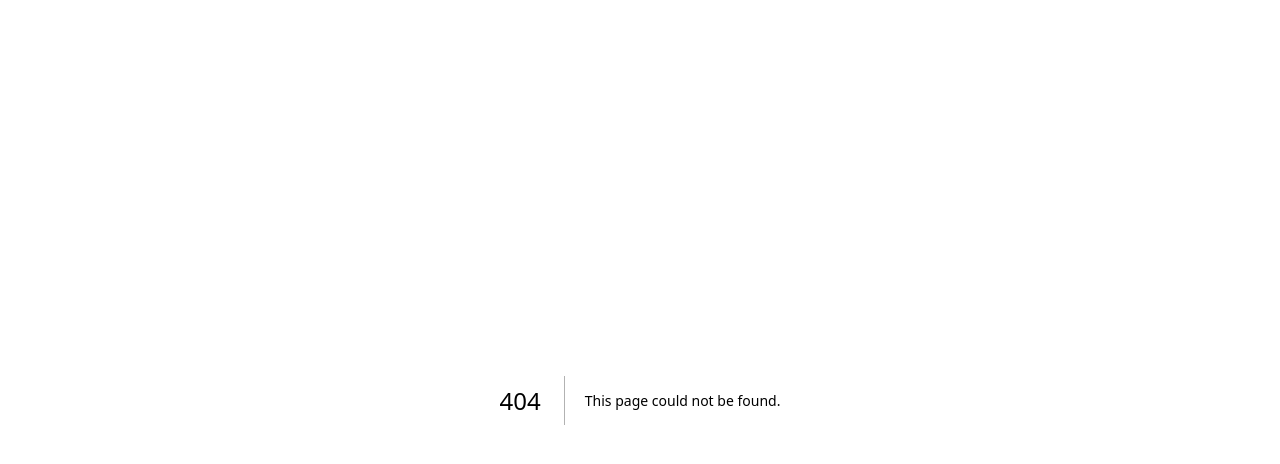
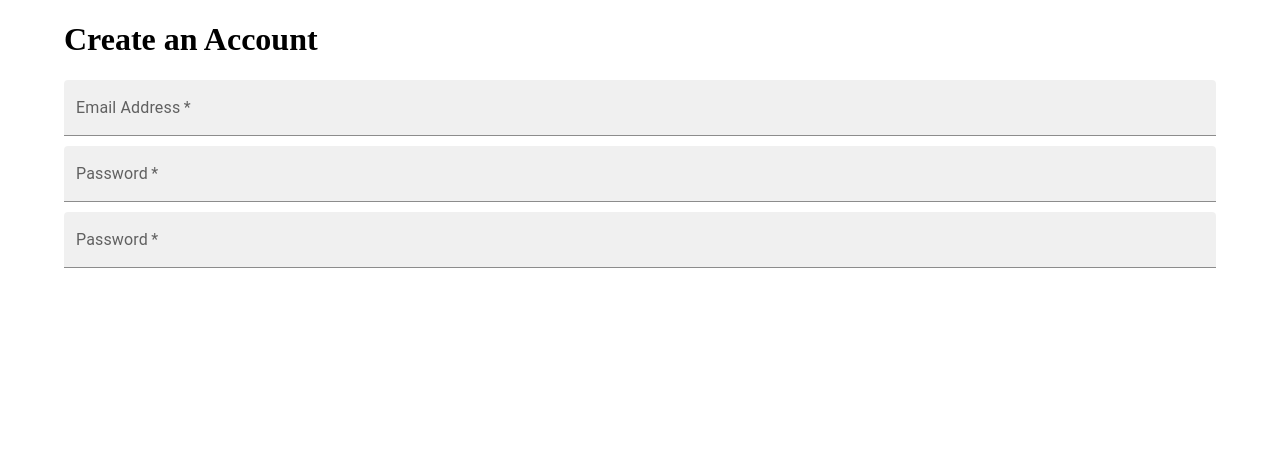
Before and after one commit to NerdyWithZainab/video-annotator, a Next.js app: page /create-account in a window 1280 px wide. Before the commit this address had no page. Shown: the top 464 px of the page. Built offline with nearby package versions, Linux system fonts and the light colour scheme.

Commit message:
flesh out create-account after first test

```diff
--- a/package.json
+++ b/package.json
@@ -11,6 +11,9 @@
     "test:ci": "jest --ci"
   },
   "dependencies": {
+    "@emotion/react": "^11.10.5",
+    "@emotion/styled": "^11.10.5",
+    "@mui/material": "^5.11.3",
     "@next/font": "13.1.1",
     "@types/node": "18.11.18",
     "@types/react": "18.0.26",
--- a/pages/_app.tsx
+++ b/pages/_app.tsx
@@ -1,6 +1,11 @@
-import '../styles/globals.css'
-import type { AppProps } from 'next/app'
+import "../styles/globals.css";
+import type { AppProps } from "next/app";
+import { Container } from "@mui/material";
 
 export default function App({ Component, pageProps }: AppProps) {
-  return <Component {...pageProps} />
+  return (
+    <Container>
+      <Component {...pageProps} />
+    </Container>
+  );
 }
--- a/pages/create-account/create-account.tsx
+++ /dev/null
@@ -1,3 +0,0 @@
-export default function CreateAccount() {
-  return <p>Hi There</p>;
-}
--- /dev/null
+++ b/pages/create-account/index.tsx
@@ -0,0 +1,44 @@
+import { Fragment, useState } from "react";
+import { TextField } from "@mui/material";
+export default function CreateAccount() {
+  const [emailInvalid, setEmailInvalid] = useState(false);
+  const [passwordInvalid, setPasswordInvalid] = useState(false);
+  const [confirmPasswordInvalid, setConfirmPasswordInvalid] = useState(false);
+
+  return (
+    <Fragment>
+      <h1>Create an Account</h1>
+      <TextField
+        error={emailInvalid}
+        variant="filled"
+        label="Email Address"
+        required
+        fullWidth
+        helperText={emailInvalid ? "Must be a valid email address" : ""}
+        style={{ marginBottom: 10 }}
+      ></TextField>
+      <TextField
+        error={passwordInvalid}
+        variant="filled"
+        label="Password"
+        required
+        fullWidth
+        helperText={
+          passwordInvalid
+            ? "Password must be seven characters long and contain both letters and numbers"
+            : ""
+        }
+        style={{ marginBottom: 10 }}
+      ></TextField>
+      <TextField
+        error={confirmPasswordInvalid}
+        variant="filled"
+        label="Password"
+        required
+        fullWidth
+        helperText={confirmPasswordInvalid ? "Passwords must be identical" : ""}
+        style={{ marginBottom: 10 }}
+      ></TextField>
+    </Fragment>
+  );
+}
--- a/styles/globals.css
+++ b/styles/globals.css
@@ -1,9 +1,9 @@
-:root {
+/* :root {
   --max-width: 1100px;
   --border-radius: 12px;
-  --font-mono: ui-monospace, Menlo, Monaco, 'Cascadia Mono', 'Segoe UI Mono',
-    'Roboto Mono', 'Oxygen Mono', 'Ubuntu Monospace', 'Source Code Pro',
-    'Fira Mono', 'Droid Sans Mono', 'Courier New', monospace;
+  --font-mono: ui-monospace, Menlo, Monaco, "Cascadia Mono", "Segoe UI Mono",
+    "Roboto Mono", "Oxygen Mono", "Ubuntu Monospace", "Source Code Pro",
+    "Fira Mono", "Droid Sans Mono", "Courier New", monospace;
 
   --foreground-rgb: 0, 0, 0;
   --background-start-rgb: 214, 219, 220;
@@ -104,4 +104,4 @@ a {
   html {
     color-scheme: dark;
   }
-}
+} */
```
Also changed, not shown: pages/index.tsx (+7 -24 lines), 2 other files (tests, documents, lock files or other folders).
